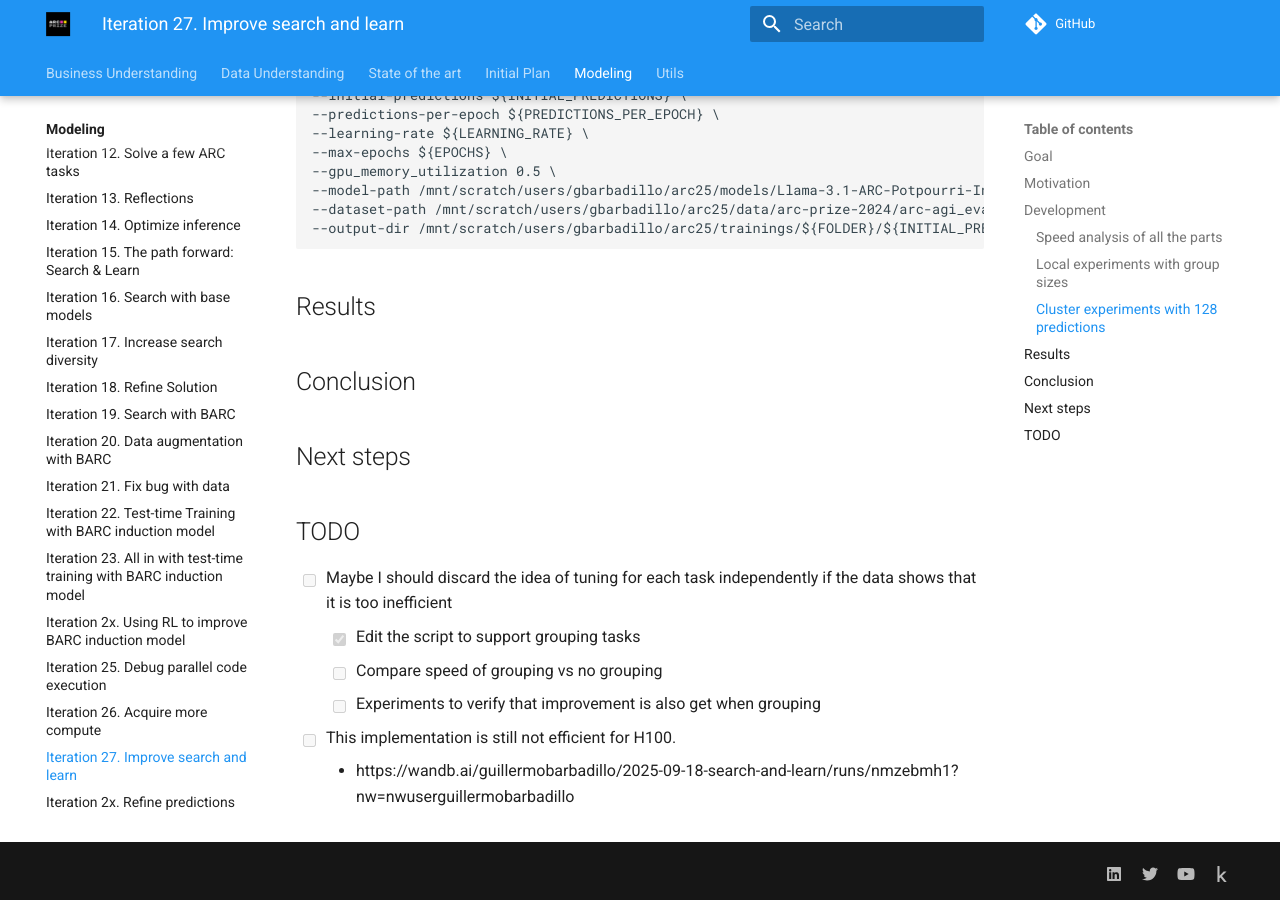
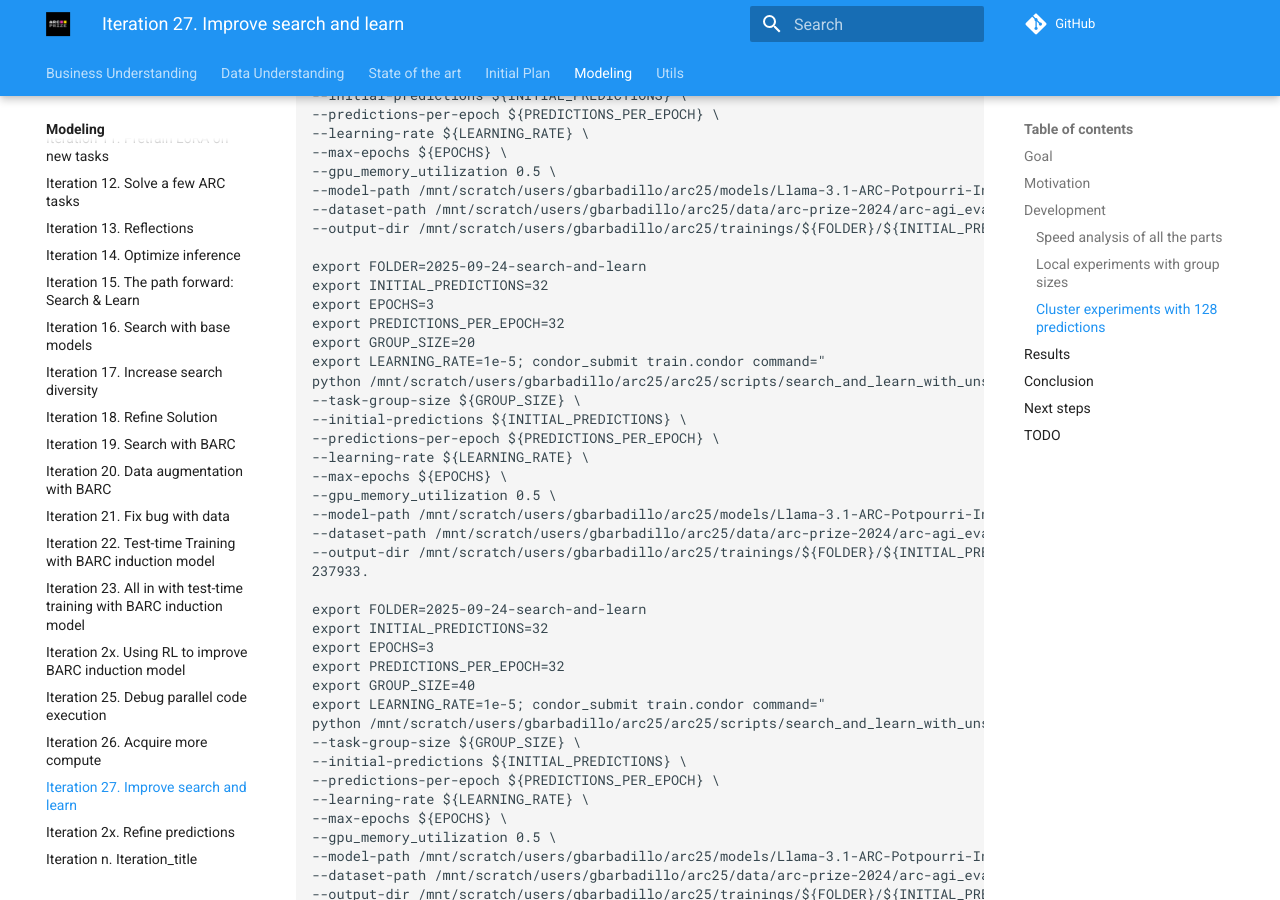
Before and after one commit to ironbar/arc25, an MkDocs documentation site: the page built from docs/modeling/Iteration_27_improve_search_and_learn.md, in a window 1280 px wide and 900 px high, scrolled down 5144 px. Built offline with MkDocs 1.6.1 and Material for MkDocs 9.7.7, drawn with Linux system fonts in a browser that asks for light colours; comment, search, counter and statistics services are not loaded; some of the changed lines change nothing that is shown.

Commit message:
more experiments

````diff
--- a/docs/modeling/Iteration_27_improve_search_and_learn.md
+++ b/docs/modeling/Iteration_27_improve_search_and_learn.md
@@ -267,6 +267,42 @@
 --model-path /mnt/scratch/users/gbarbadillo/arc25/models/Llama-3.1-ARC-Potpourri-Induction-8B \
 --dataset-path /mnt/scratch/users/gbarbadillo/arc25/data/arc-prize-2024/arc-agi_evaluation_challenges.json \
 --output-dir /mnt/scratch/users/gbarbadillo/arc25/trainings/${FOLDER}/${INITIAL_PREDICTIONS}i_${EPOCHS}x${PREDICTIONS_PER_EPOCH}_lr${LEARNING_RATE}_${GROUP_SIZE}-group-size" -append request_gpus=1 -append request_cpus=6 -append request_memory=32G --append 'requirements = (TARGET.Machine == "calculon19.das-nano.com")'
+
+export FOLDER=2025-09-24-search-and-learn
+export INITIAL_PREDICTIONS=32
+export EPOCHS=3
+export PREDICTIONS_PER_EPOCH=32
+export GROUP_SIZE=20
+export LEARNING_RATE=1e-5; condor_submit train.condor command="
+python /mnt/scratch/users/gbarbadillo/arc25/arc25/scripts/search_and_learn_with_unsloth.py \
+--task-group-size ${GROUP_SIZE} \
+--initial-predictions ${INITIAL_PREDICTIONS} \
+--predictions-per-epoch ${PREDICTIONS_PER_EPOCH} \
+--learning-rate ${LEARNING_RATE} \
+--max-epochs ${EPOCHS} \
+--gpu_memory_utilization 0.5 \
+--model-path /mnt/scratch/users/gbarbadillo/arc25/models/Llama-3.1-ARC-Potpourri-Induction-8B \
+--dataset-path /mnt/scratch/users/gbarbadillo/arc25/data/arc-prize-2024/arc-agi_evaluation_challenges.json \
+--output-dir /mnt/scratch/users/gbarbadillo/arc25/trainings/${FOLDER}/${INITIAL_PREDICTIONS}i_${EPOCHS}x${PREDICTIONS_PER_EPOCH}_lr${LEARNING_RATE}_${GROUP_SIZE}-group-size" -append request_gpus=1 -append request_cpus=6 -append request_memory=32G --append 'requirements = (TARGET.Machine == "calculon19.das-nano.com")'
+237933.
+
+export FOLDER=2025-09-24-search-and-learn
+export INITIAL_PREDICTIONS=32
+export EPOCHS=3
+export PREDICTIONS_PER_EPOCH=32
+export GROUP_SIZE=40
+export LEARNING_RATE=1e-5; condor_submit train.condor command="
+python /mnt/scratch/users/gbarbadillo/arc25/arc25/scripts/search_and_learn_with_unsloth.py \
+--task-group-size ${GROUP_SIZE} \
+--initial-predictions ${INITIAL_PREDICTIONS} \
+--predictions-per-epoch ${PREDICTIONS_PER_EPOCH} \
+--learning-rate ${LEARNING_RATE} \
+--max-epochs ${EPOCHS} \
+--gpu_memory_utilization 0.5 \
+--model-path /mnt/scratch/users/gbarbadillo/arc25/models/Llama-3.1-ARC-Potpourri-Induction-8B \
+--dataset-path /mnt/scratch/users/gbarbadillo/arc25/data/arc-prize-2024/arc-agi_evaluation_challenges.json \
+--output-dir /mnt/scratch/users/gbarbadillo/arc25/trainings/${FOLDER}/${INITIAL_PREDICTIONS}i_${EPOCHS}x${PREDICTIONS_PER_EPOCH}_lr${LEARNING_RATE}_${GROUP_SIZE}-group-size" -append request_gpus=1 -append request_cpus=6 -append request_memory=32G --append 'requirements = (TARGET.Machine == "calculon19.das-nano.com")'
+237934.
 ```
 
 ## Results
````
